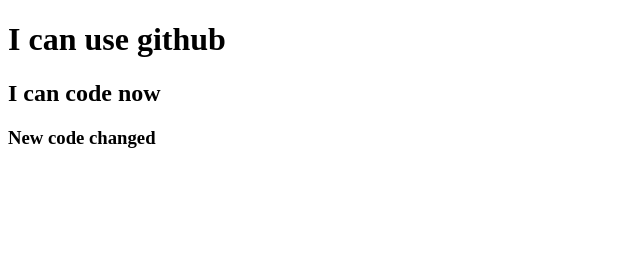
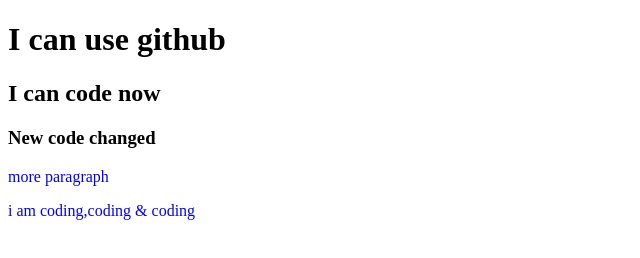
Before and after one commit to Ashfika-Lira/my-second-repo, a plain HTML site: page index.html in a window 1280 px wide. Shown: the whole page, without its empty margins (0-640 px from the left). Drawn offline with Linux system fonts and the light colour scheme.

Commit message:
added paragraphs

```diff
--- a/index.html
+++ b/index.html
@@ -5,10 +5,13 @@
     <meta http-equiv="X-UA-Compatible" content="IE=edge">
     <meta name="viewport" content="width=device-width, initial-scale=1.0">
     <title>My second github repo</title>
+    <link rel="stylesheet" href="style.css">
 </head>
 <body>
     <h1>I can use github</h1>
     <h2>I can code now</h2>
     <h3>New code changed</h3>
+    <p>more paragraph</p>
+    <p>i am coding,coding & coding</p>
 </body>
 </html>
--- /dev/null
+++ b/style.css
@@ -0,0 +1,3 @@
+p{
+    color: blue;
+}
```
